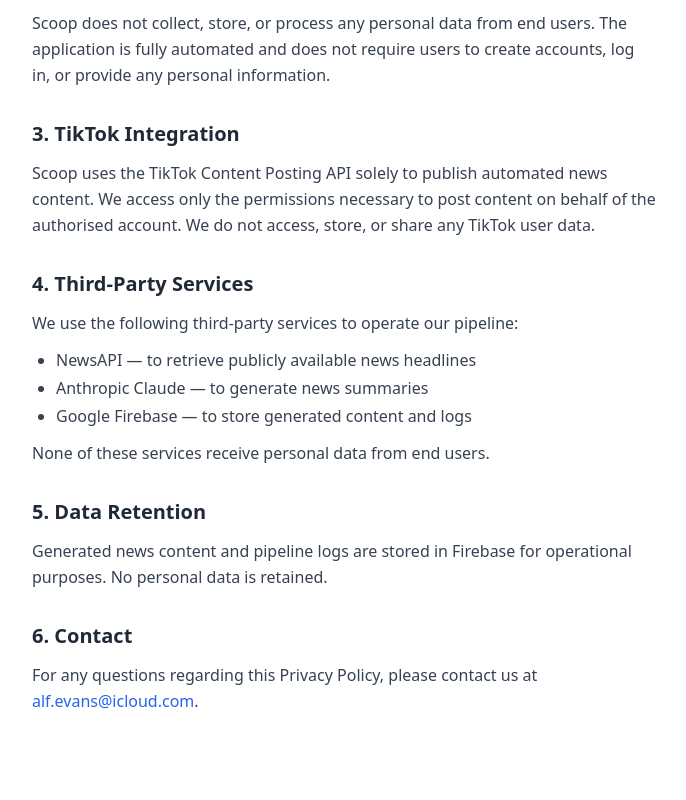
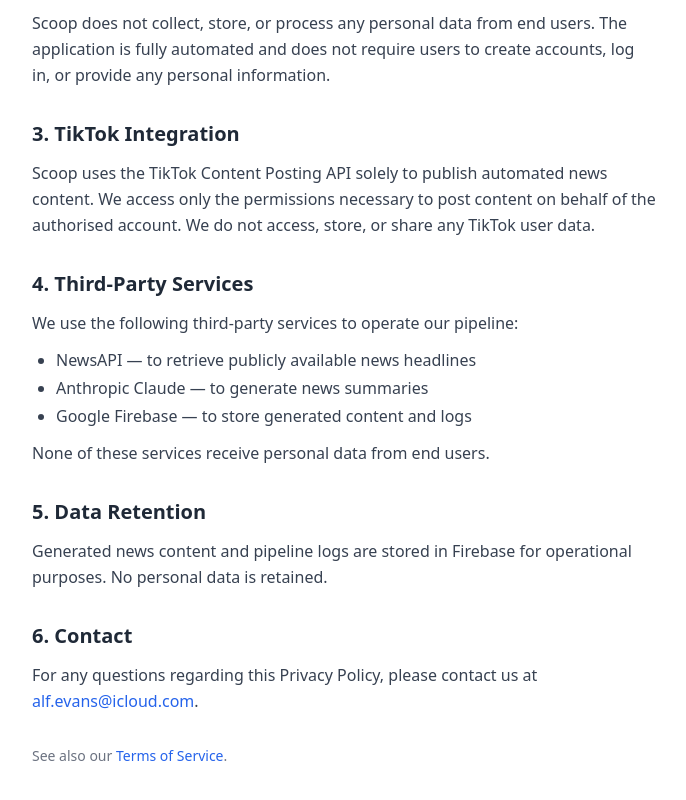
Before and after one commit to alfevans-hub/tiktok-news, a Next.js app: page /privacy in a window 1280 px wide. Shown: the part 348-1148 px from the top of the page, without its empty margins (296-982 px from the left). Built offline with nearby package versions, Linux system fonts and the light colour scheme.

Commit message:
Add link from Privacy Policy to Terms of Service

```diff
--- a/app/privacy/page.tsx
+++ b/app/privacy/page.tsx
@@ -62,6 +62,11 @@
           </a>.
         </p>
       </section>
+
+      <p className="text-sm text-gray-500 mt-8">
+        See also our{' '}
+        <a href="/terms" className="text-blue-600 hover:underline">Terms of Service</a>.
+      </p>
     </main>
   )
 }
```
